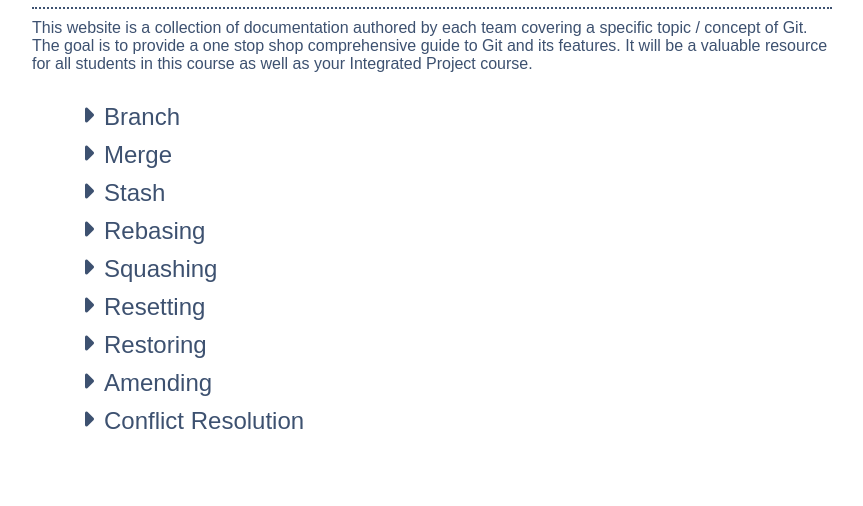
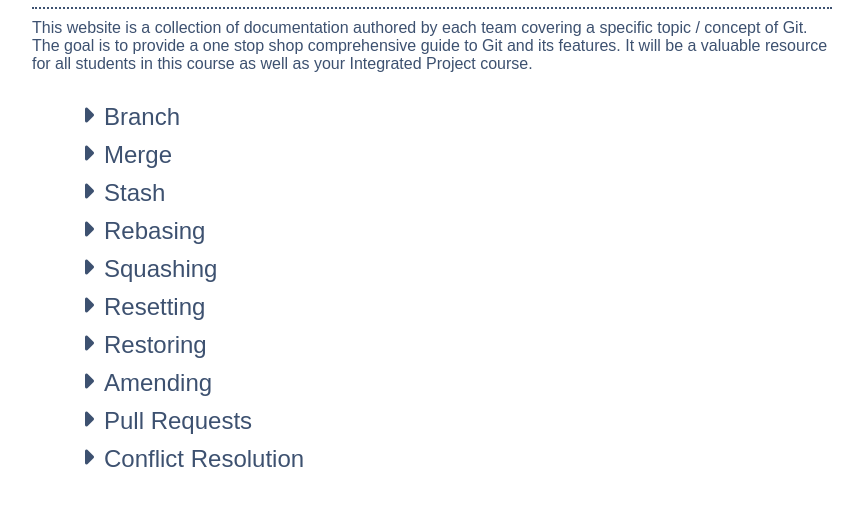
Before and after one commit to getthefiles-sean/GIT-101-Website, a plain HTML site: page index.html in a window 1280 px wide. Shown: the part 94-600 px from the top of the page, without its empty margins (208-1071 px from the left). Drawn offline with Linux system fonts and the light colour scheme.

Commit message:
added PR nav link

```diff
--- a/index.html
+++ b/index.html
@@ -79,6 +79,13 @@
         <nav>
           <i class="fa-solid fa-caret-right"></i>
           <div>
+            <a href="pullrequests.htm">Pull Requests</a>
+          </div>
+        </nav>
+
+        <nav>
+          <i class="fa-solid fa-caret-right"></i>
+          <div>
             <a href="conflicts.htm">Conflict Resolution</a>
           </div>
         </nav>
```
